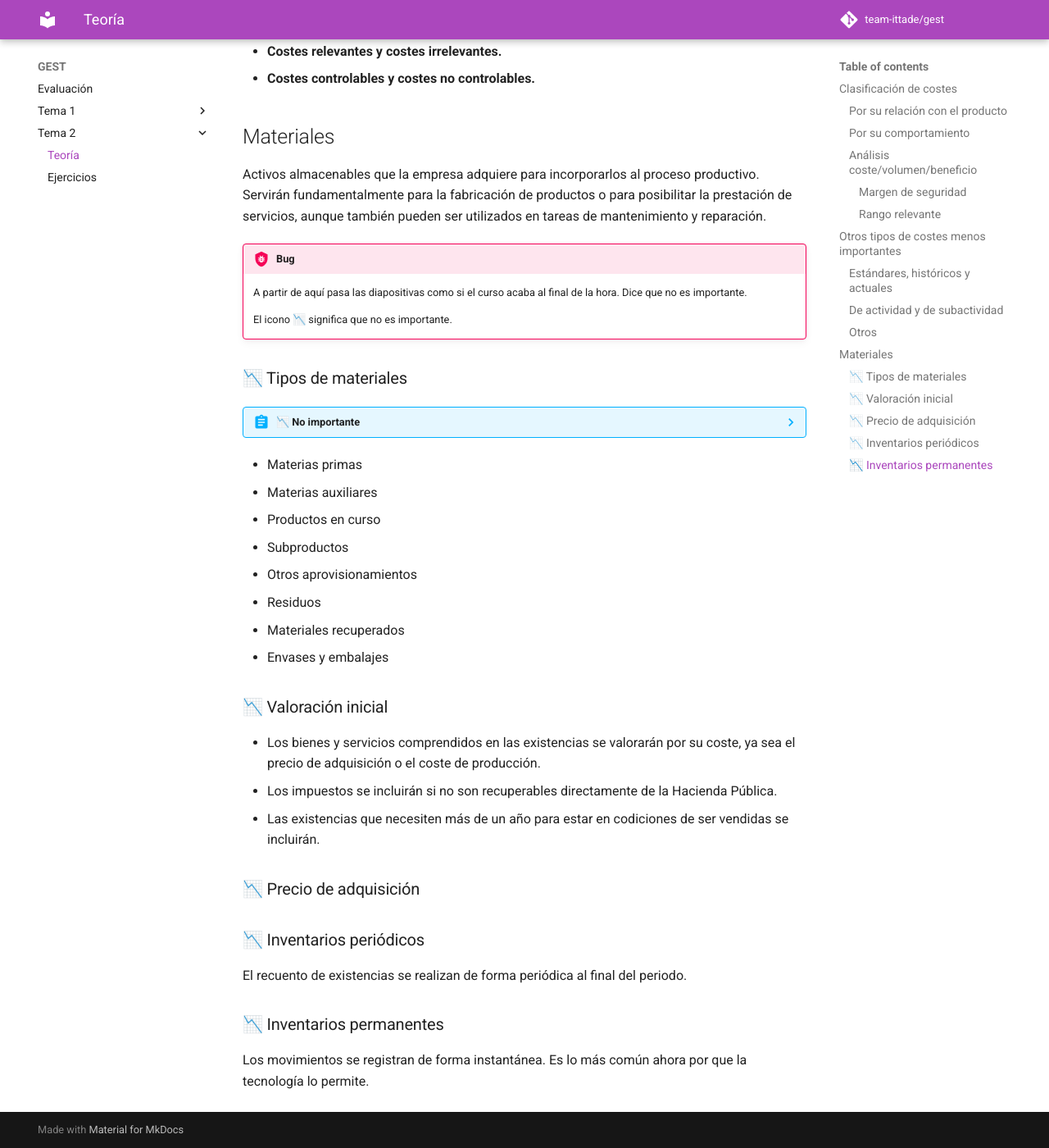
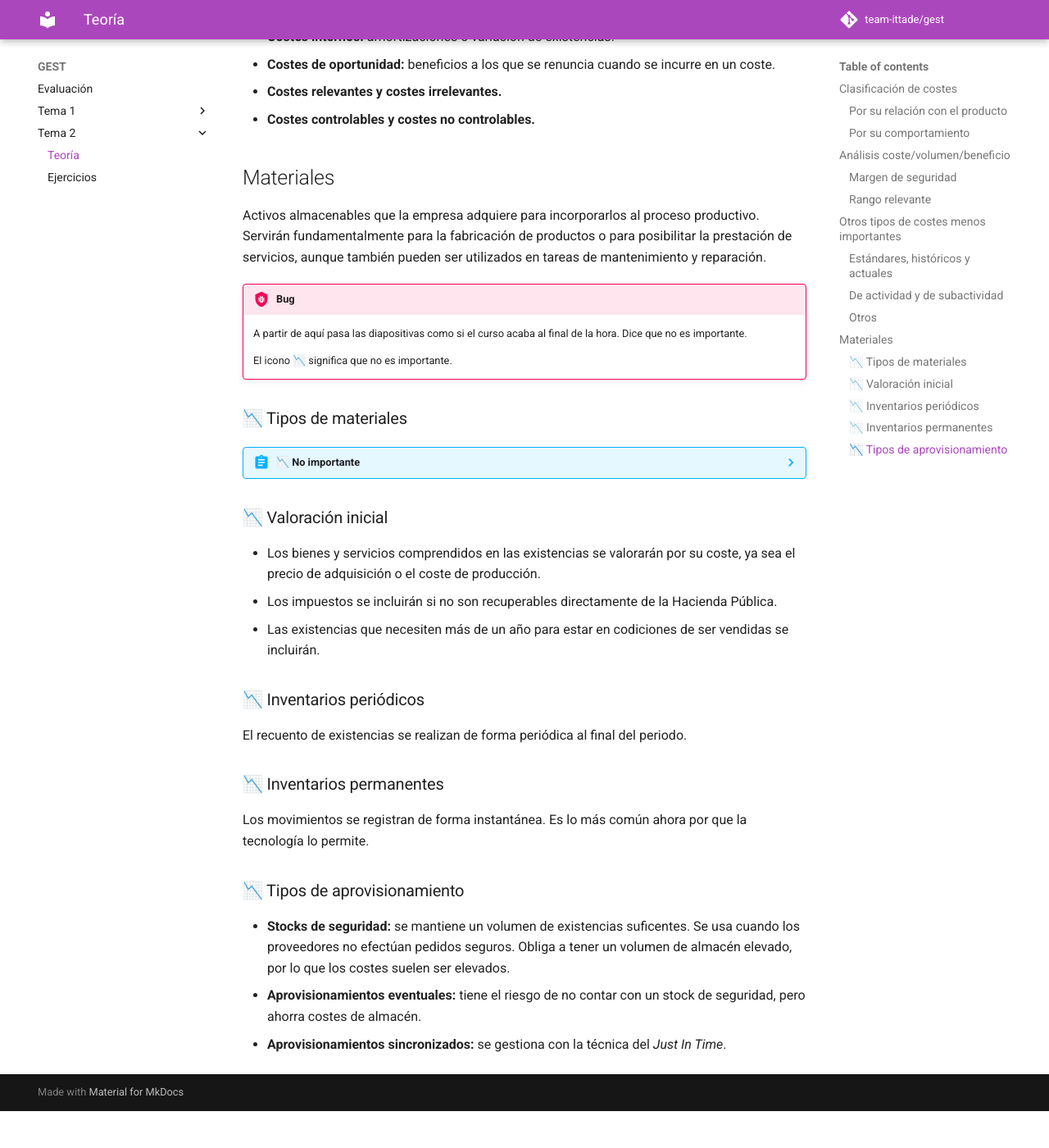
Before and after one commit to team-ittade/gest, an MkDocs documentation site: the page built from docs/tema-2/index.md, in a window 1280 px wide and 1400 px high, scrolled down 2486 px. Shown: the whole window at 82% size. Built offline with MkDocs 1.6.1 and Material for MkDocs 9.7.7, drawn with Linux system fonts in a browser that asks for light colours; comment, search, counter and statistics services are not loaded; after the commit the page ends 3841 px from its top, so only the background shows below that; some of the changed text lies outside the part shown.

Commit message:
fix notes

```diff
--- a/docs/tema-2/index.md
+++ b/docs/tema-2/index.md
@@ -24,7 +24,7 @@
 - **Costes semifijos:** son fijos en algunos tramos de la producción.
 - **Costes semivariables:** tienen parte fija y parte variable.
 
-### Análisis coste/volumen/beneficio
+## Análisis coste/volumen/beneficio
 
 **Punto muerto o umbral de rentabilidad:** punto (o unidad vendida) en la que la cifra de ventas es capaz de absorber todos los costes (fijos y variables).
 
@@ -48,7 +48,7 @@ Hipótesis:
 !!! warning "Otros tipos de costes"
     Normalmente nos encontramos con costes híbridos entre los fijos y los variables (semifijos y semivariables).
 
-#### Margen de seguridad
+### Margen de seguridad
 
 Es la diferencia entre el punto muerto y el volumen de ventas alcanzado.
 
@@ -56,7 +56,7 @@ Es la reducción que podemos soportar sobre las ventas antes de tener pérdidas.
 
 Se suele utilizar como indicador el **ratio beneficio - margen de seguridad**
 
-#### Rango relevante
+### Rango relevante
 
 Rango de producción para el que el estudio es válido. Es decir, rango en el que las hipótesis del modelo se cumplen y por lo tanto sus conclusiones son válidas.
 
@@ -97,22 +97,20 @@ Activos almacenables que la empresa adquiere para incorporarlos al proceso produ
 
 ??? abstract "📉 No importante"
 
-  - Materias primas
-  - Materias auxiliares
-  - Productos en curso
-  - Subproductos
-  - Otros aprovisionamientos
-  - Residuos
-  - Materiales recuperados
-  - Envases y embalajes
+    - Materias primas
+    - Materias auxiliares
+    - Productos en curso
+    - Subproductos
+    - Otros aprovisionamientos
+    - Residuos
+    - Materiales recuperados
+    - Envases y embalajes
 
 ### 📉 Valoración inicial
 
 - Los bienes y servicios comprendidos en las existencias se valorarán por su coste, ya sea el precio de adquisición o el coste de producción.
 - Los impuestos se incluirán si no son recuperables directamente de la Hacienda Pública.
 - Las existencias que necesiten más de un año para estar en codiciones de ser vendidas se incluirán.
-
-### 📉 Precio de adquisición
 
 ### 📉 Inventarios periódicos
 
@@ -121,3 +119,9 @@ El recuento de existencias se realizan de forma periódica al final del periodo.
 ### 📉 Inventarios permanentes
 
 Los movimientos se registran de forma instantánea. Es lo más común ahora por que la tecnología lo permite.
+
+### 📉 Tipos de aprovisionamiento
+
+- **Stocks de seguridad:** se mantiene un volumen de existencias suficentes. Se usa cuando los proveedores no efectúan pedidos seguros. Obliga a tener un volumen de almacén elevado, por lo que los costes suelen ser elevados.
+- **Aprovisionamientos eventuales:** tiene el riesgo de no contar con un stock de seguridad, pero ahorra costes de almacén.
+- **Aprovisionamientos sincronizados:** se gestiona con la técnica del *Just In Time*.
```
Also changed, not shown: other parts of docs/tema-2/index.md (+1 -1 lines), docs/tema-1/index.md (+1 -1 lines).
